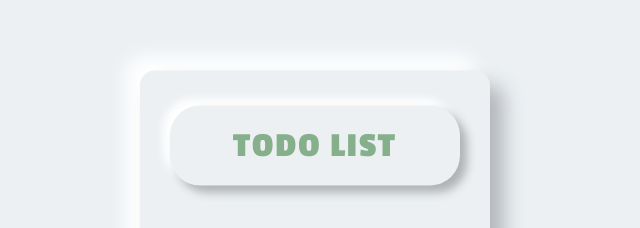
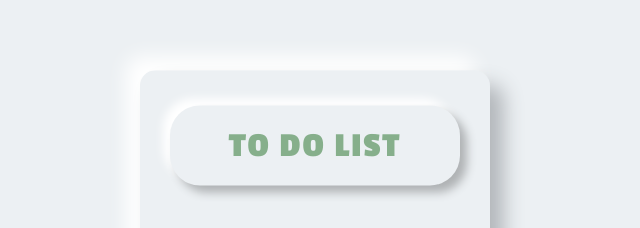
Before and after one commit to emanuellyfernandes/javascript, a plain HTML site: page projetos/todo-list/index.html in a window 1280 px wide. Shown: the part 192-420 px from the top of the page, 325-965 px from the left. Drawn offline with Linux system fonts and the light colour scheme; a web font is replaced by a local one.

Commit message:
atualização nome

```diff
--- a/projetos/todo-list/index.html
+++ b/projetos/todo-list/index.html
@@ -10,7 +10,7 @@
 <body>
      <div class="container">
 
-        <p class="titulo">TODO LIST</p>
+        <p class="titulo">TO DO LIST</p>
 
         <div class="adicionar">
         <input type="text" placeholder="Adicionar Tarefa"  class="escrever-tarefas" id="escrever-tarefas">
```
